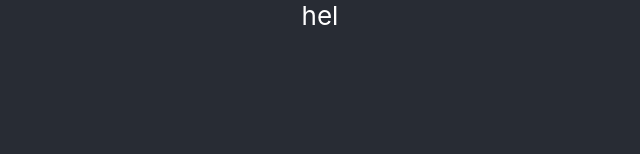
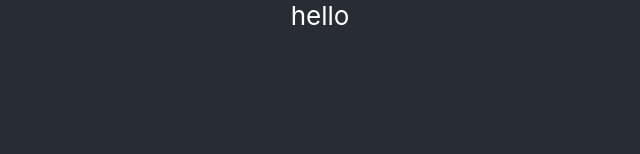
Before and after one commit to CarloAntonioMunizza/GalacticMiningFrontEnd, a React (Create React App) app: page / in a window 1280 px wide. Shown: the top 154 px of the page, without its empty margins (320-960 px from the left). Built offline with nearby package versions, Linux system fonts and the light colour scheme.

Commit message:
fixed nav bar

```diff
--- a/src/App.js
+++ b/src/App.js
@@ -5,7 +5,7 @@ function App() {
   return (
     <div className="App-background">
       <nav>
-        hel
+        hello
       </nav>
       <div style={{height: '10vh'}}></div>
 
```
